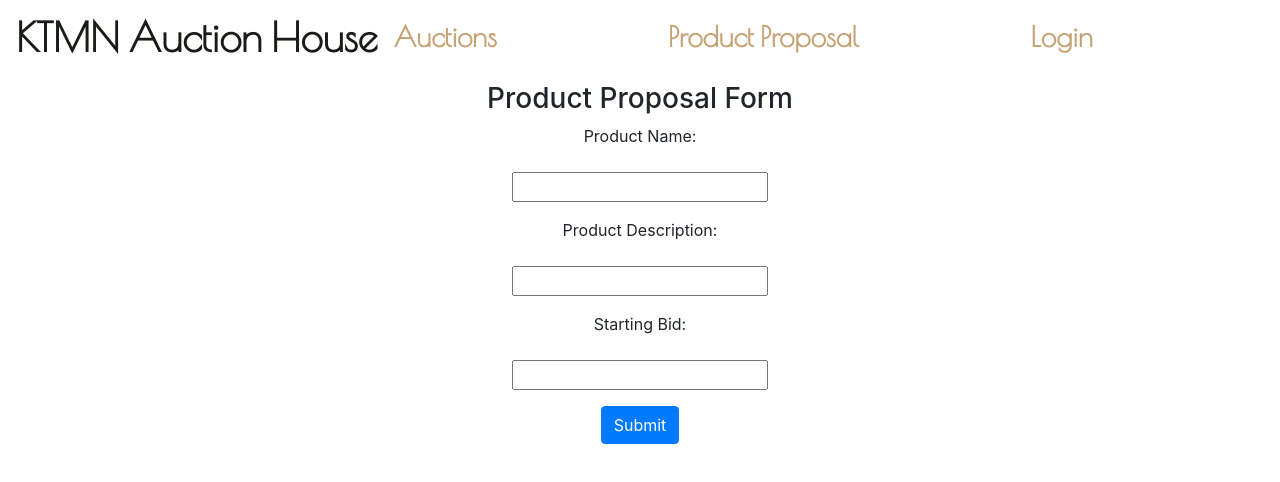
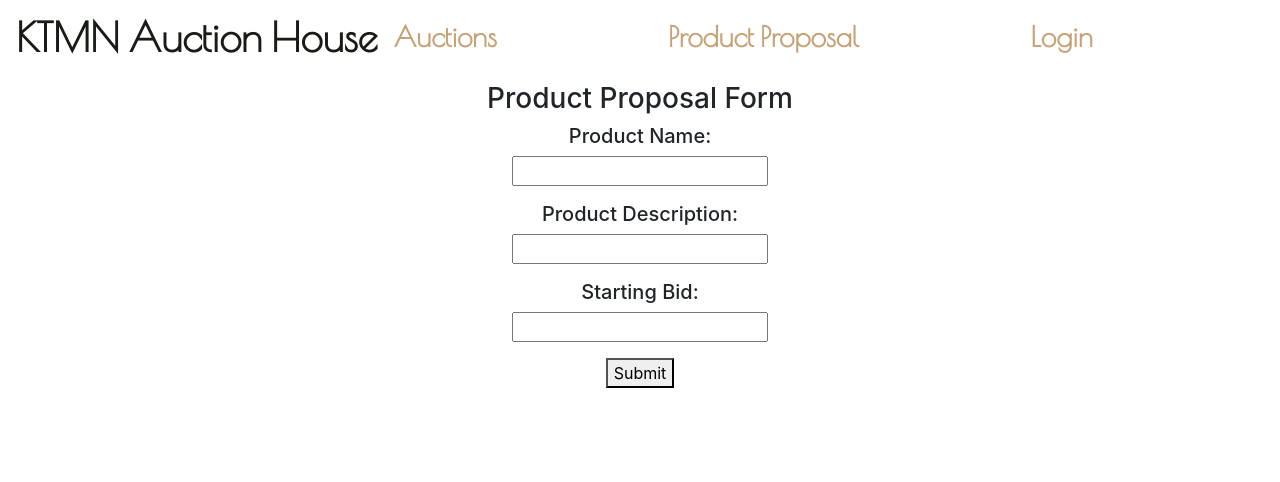
Before and after one commit to KBriannaCollins/AuctionHouseSystem, a React (Create React App) app in the folder auctionhouse-frontend/: page /products in a window 1280 px wide. Shown: the top 482 px of the page. Built offline with nearby package versions, Linux system fonts and the light colour scheme.

Commit message:
trying to get cors to work

```diff
--- a/auctionhouse-frontend/src/components/bidform.component.js
+++ b/auctionhouse-frontend/src/components/bidform.component.js
@@ -37,11 +37,14 @@ class BidForm extends Component {
 
     render(){
         return(
+            <>
+            <h3>Bid Proposal</h3>
             <form onSubmit={this.handleSubmit}>
-                <p><label>Enter the amount you would like to bet:</label></p>
+                <h5>Enter the amount you would like to bet:</h5>
                 <p><input type="number"  onChange={this.handleBidChange}/></p>
                 <p><input type="submit" value="Submit" onClick={this.handleSubmit}/></p>
             </form>
+            </>
         );
     }
 }
--- a/auctionhouse-frontend/src/components/productform.component.js
+++ b/auctionhouse-frontend/src/components/productform.component.js
@@ -46,33 +46,14 @@ class ProductForm extends Component{
             <>
             <h3>Product Proposal Form</h3>
             <form>
-                <p><label>Product Name:</label></p>
+                <h5>Product Name:</h5>
                 <p><input type="text" name='name' onChange={this.handleProductChange}/></p>
-                <p><label>Product Description:</label></p>
+                <h5>Product Description:</h5>
                 <p><input type="text" name='description' onChange={this.handleProductChange}/></p>
-                <p><label>Starting Bid:</label></p>
+                <h5>Starting Bid:</h5>
                 <p><input type="number" name='start_bid' onChange={this.handleProductAmountChange} min='1'/></p>
-                <button className='btn btn-primary' onClick={(e) => this.proposeProduct(e)}>Submit</button>
+                <button onClick={(e) => this.proposeProduct(e)}>Submit</button>
             </form>
-            {/* <div className='container border'>
-                <h3>Product Proposal Form</h3>
-                {
-                FIELDS.map((name)=> {
-                    return(
-                        <div key={name}>
-                            <label htmlFor={name}>{name}</label>
-                            <input type="text" className='form-control' name={name}
-                                value={this.props.newProduct[name]}
-                                onChange={(e)=> this.handleProductFieldChange(e)}/>
-                        </div>
-                    )
-                })
-                }
-                <button className='btn btn-primary'
-                    onClick={(e) => this.proposeProduct(e)}>Submit</button>
-
-
-            </div> */}
             </>
         )
     }
--- a/auctionhouse-frontend/src/services/product.service.js
+++ b/auctionhouse-frontend/src/services/product.service.js
@@ -6,6 +6,7 @@ class ProductService{
     }
 
     proposeProduct(product){
+        console.log('sending axios')
         return axios.post(this.URI, product, {withCredentials: true})
     }
 }
```
Also changed, not shown: 1 other file (tests, documents, lock files or other folders).
